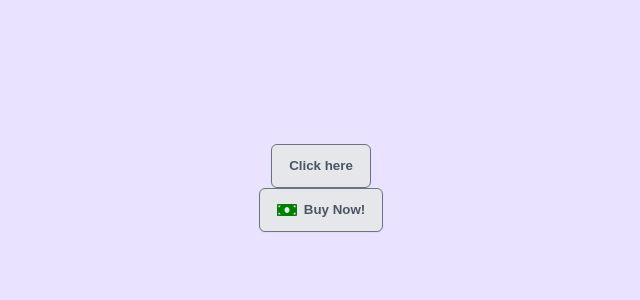
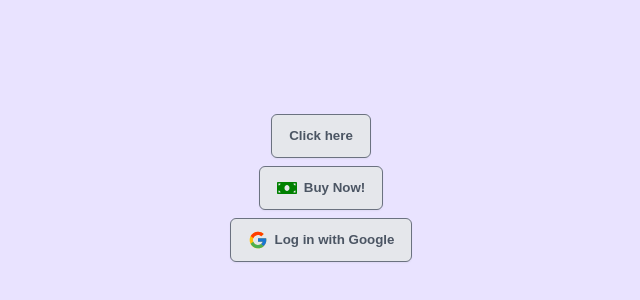
Before and after one commit to vishalicious213/react-buttons, a React (Vite) app: page / in a window 1280 px wide. Shown: the part 212-512 px from the top of the page, without its empty margins (319-959 px from the left). Built offline with nearby package versions, Linux system fonts and the light colour scheme.

Commit message:
added FcGoogle to App. rendering 'log in with google' button

```diff
--- a/index.css
+++ b/index.css
@@ -29,6 +29,7 @@ button {
     line-height: 24px;
     display: flex;
     align-items: center;
+    margin: .25rem;
 }
 
 button > svg {
--- a/src/App.jsx
+++ b/src/App.jsx
@@ -1,12 +1,14 @@
 import Button from "../components/Button"
 import ButtonChildren from "../components/Button-Children"
 import { FaMoneyBill } from "react-icons/fa"
+import { FcGoogle } from "react-icons/fc"
 
 export default function App() {
     return (
         <main>
             <Button text="Click here" />
             <ButtonChildren><FaMoneyBill /> Buy Now!</ButtonChildren>
+            <ButtonChildren><FcGoogle /> Log in with Google</ButtonChildren>
         </main>
     )
 }
```
